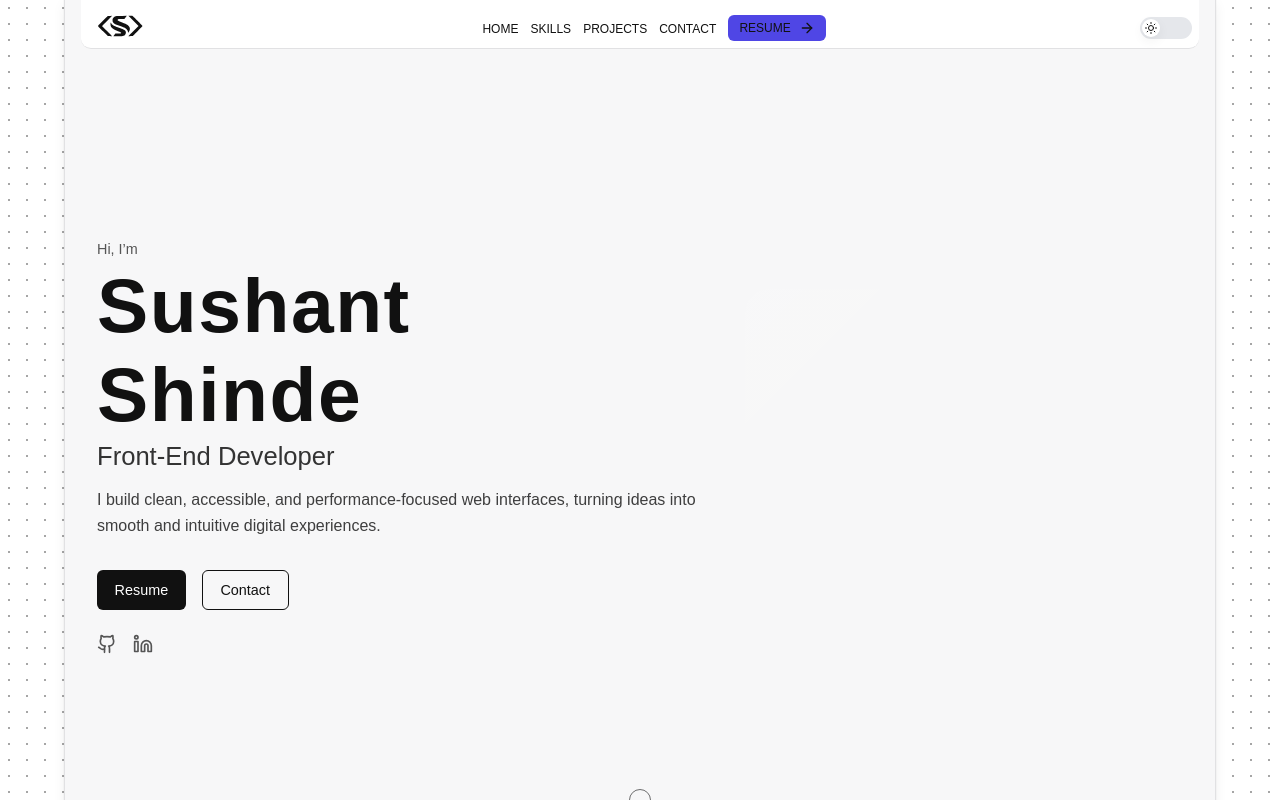
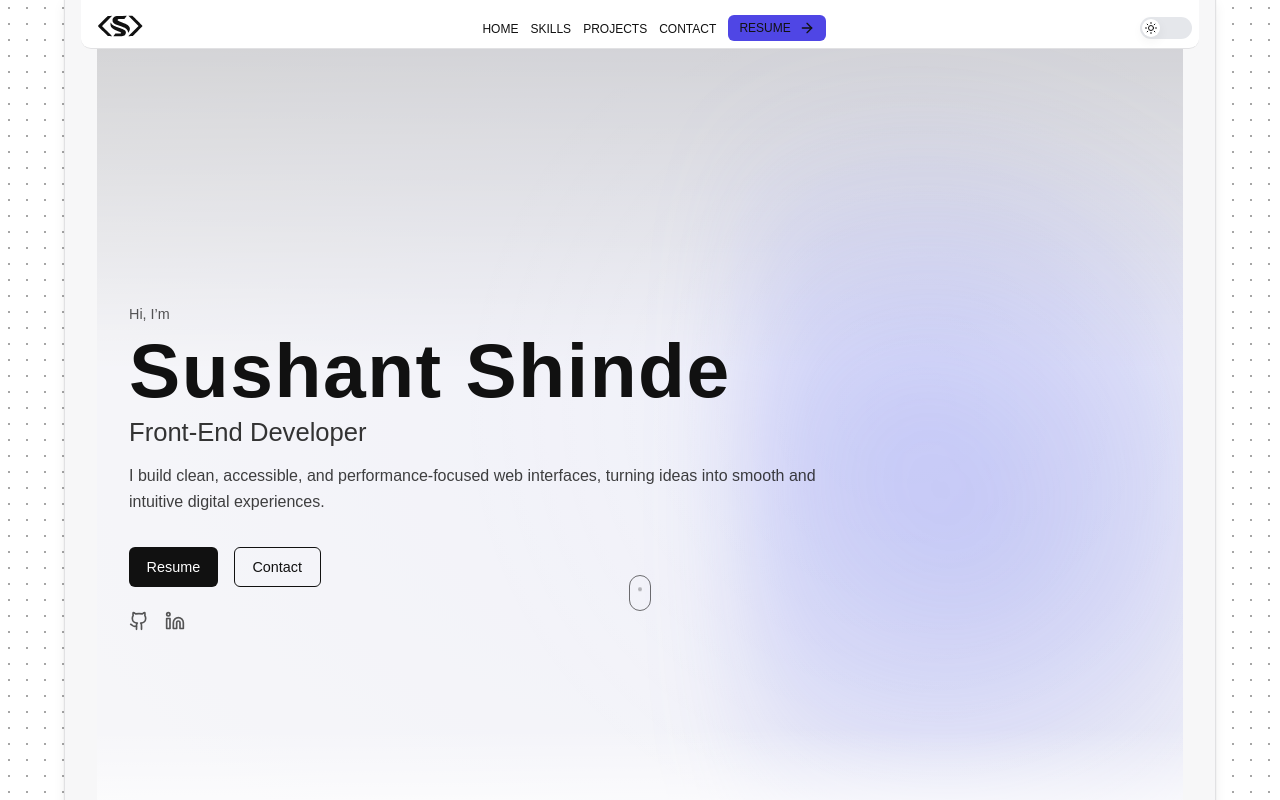
Before and after one commit to sushantshinde7/sushant-portfolio, a React (Vite) app: page / in a window 1280 px wide. Shown: the top 800 px of the page. Built offline with nearby package versions, Linux system fonts and the light colour scheme.

Commit message:
hero updated with subtle blur as atmosphere.

```diff
--- a/src/components/Hero.jsx
+++ b/src/components/Hero.jsx
@@ -1,10 +1,15 @@
 import "../styles/Hero.css";
 import { Github, Linkedin } from "lucide-react";
-
 
 export default function Hero() {
   return (
     <section className="hero" id="home">
+      {/* Atmospheric background layers */}
+      <div className="hero-bg">
+        <div className="hero-noise" />
+        <div className="hero-atmosphere" />
+      </div>
+
       <div className="hero-inner">
         {/* Content */}
         <div className="hero-content">
@@ -12,9 +17,7 @@ export default function Hero() {
 
           <h1 className="hero-name">Sushant Shinde</h1>
 
-          <h2 className="hero-role">
-            Front-End Developer
-          </h2>
+          <h2 className="hero-role">Front-End Developer</h2>
 
           <p className="hero-description">
             I build clean, accessible, and performance-focused web interfaces,
@@ -56,13 +59,10 @@ export default function Hero() {
             </a>
           </div>
         </div>
+
         {/* Scroll indicator */}
-      <div className="scroll-indicator">
-        <span className="scroll-dot" />
-      </div>
-        {/* Abstract */}
-        <div className="hero-abstract">
-          <div className="abstract-shape" />
+        <div className="scroll-indicator">
+          <span className="scroll-dot" />
         </div>
       </div>
     </section>
--- a/src/styles/Hero.css
+++ b/src/styles/Hero.css
@@ -1,21 +1,120 @@
+/* ===== Hero Section ===== */
 .hero {
+  position: relative;
   min-height: 100vh;
+  overflow: hidden;
   display: flex;
-  flex-direction: column;
-  justify-content: center;
-  position: relative;
+  align-items: center;
+  padding-top: var(--nav-height, 42px);
+  background:
+  radial-gradient(
+    140% 120% at 75% 45%,
+    rgba(120, 130, 255, 0.12),
+    rgba(120, 130, 255, 0.04) 45%,
+    transparent 70%
+  ),
+  linear-gradient(
+    to bottom,
+    rgba(0, 0, 0, 0.25),
+    transparent 40%
+  );
 }
 
+.hero::before {
+  content: "";
+  position: absolute;
+  inset: 0;
+  background: var(--content-bg);
+  opacity: 0.45;
+  z-index: 0;
+}
+
+/* ===== Background system ===== */
+.hero-bg {
+  position: absolute;
+  inset: 0;
+  z-index: 0;
+}
+
+/* Base gradient */
+.hero-bg::before {
+  content: "";
+  position: absolute;
+  inset: 0;
+
+  background:
+    radial-gradient(
+      60% 80% at 75% 45%,
+      rgba(255, 255, 255, 0.06),
+      transparent 70%
+    );
+
+  /* MASK edges so container bg dominates */
+  mask-image: radial-gradient(
+    ellipse at 70% 50%,
+    black 55%,
+    transparent 80%
+  );
+}
+
+
+/* Subtle noise */
+.hero-noise {
+  position: absolute;
+  inset: 0;
+  opacity: 0.04;
+
+  mask-image: radial-gradient(
+    ellipse at 65% 50%,
+    black 60%,
+    transparent 85%
+  );
+
+  pointer-events: none;
+}
+
+/* Right-side atmosphere emphasis */
+.hero-atmosphere {
+  position: absolute;
+  right: -4%;
+  top: 50%;
+  transform: translateY(-50%);
+
+  width: 45%;
+  height: 120%;
+
+  background:
+    radial-gradient(
+      circle at 35% 50%,
+      rgba(120, 130, 255, 0.22),
+      rgba(120, 130, 255, 0.12) 35%,
+      transparent 65%
+    ),
+    radial-gradient(
+      circle at 50% 60%,
+      rgba(90, 100, 220, 0.18),
+      transparent 70%
+    );
+
+  filter: blur(45px);
+  animation: atmosphereFloat 22s ease-in-out infinite;
+}
+
+
+
+/* ===== Layout ===== */
 .hero-inner {
-  display: flex;
-  align-items: center;
-  gap: 3rem;
+  position: relative;
+  z-index: 1;
+  width: 100%;
+  max-width: 1200px;
+  margin: 0 auto;
+  padding: 0 2rem;
 }
 
 /* ===== Content ===== */
 .hero-content {
-  flex: 1;
-  max-width: 600px;
+  max-width: 700px;
 }
 
 .hero-intro {
@@ -84,25 +183,7 @@
   opacity: 1;
 }
 
-/* ===== Abstract ===== */
-.hero-abstract {
-  width: 32%;
-  display: flex;
-  justify-content: center;
-}
-
-.abstract-shape {
-  width: 100%;
-  height: 320px;
-  background: linear-gradient(
-    135deg,
-    rgba(255,255,255,0.08),
-    rgba(255,255,255,0)
-  );
-  border-radius: 24px;
-}
-
-/* ===== Scroll indicator ===== */
+/* ===== Scroll Indicator ===== */
 .scroll-indicator {
   position: absolute;
   bottom: 24px;
@@ -126,18 +207,49 @@
   animation: scroll 1.4s infinite ease-in-out;
 }
 
+/* ===== Animations ===== */
 @keyframes scroll {
-  0% { transform: translateY(0); opacity: 1; }
-  100% { transform: translateY(10px); opacity: 0; }
+  0% {
+    transform: translateY(0);
+    opacity: 1;
+  }
+  100% {
+    transform: translateY(10px);
+    opacity: 0;
+  }
+}
+
+@keyframes float {
+  0% {
+    transform: translateY(0);
+  }
+  50% {
+    transform: translateY(-20px);
+  }
+  100% {
+    transform: translateY(0);
+  }
+}
+
+/* ===== Blend with next section ===== */
+.hero::after {
+  content: "";
+  position: absolute;
+  bottom: 0;
+  left: 0;
+  right: 0;
+  height: 120px;
+  background: linear-gradient(
+    to bottom,
+    transparent,
+    var(--app-bg)
+  );
+  pointer-events: none;
 }
 
 /* ===== Responsive ===== */
 @media (max-width: 768px) {
-  .hero-inner {
-    flex-direction: column;
-  }
-
-  .hero-abstract {
-    width: 100%;
+  .hero-atmosphere {
+    display: none;
   }
 }
```
